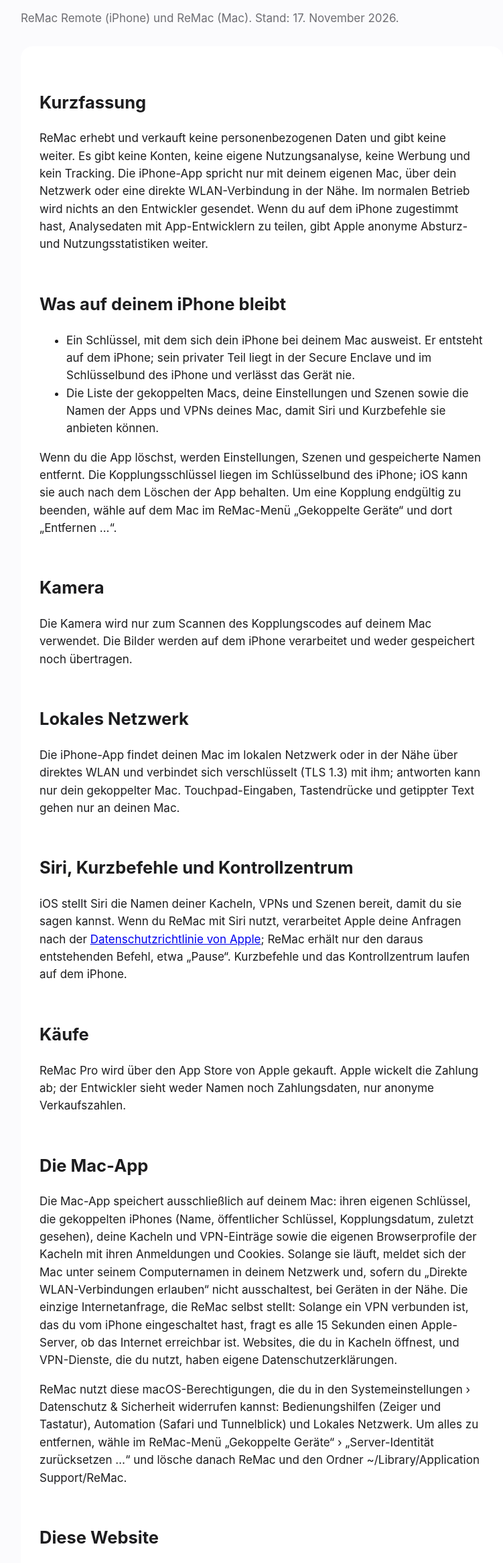
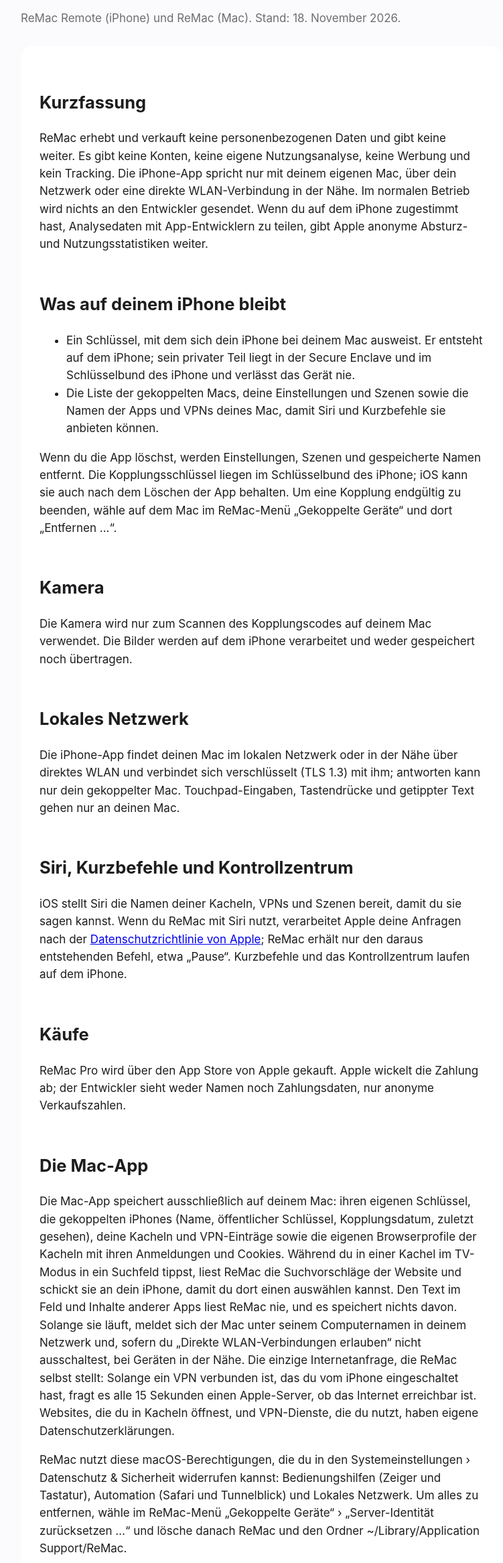
Before and after one commit to muellerdom/remac-site, a plain HTML site: page de/datenschutz.html in a window 1280 px wide. Shown: the part 167-2500 px from the top of the page at 67% size, without its empty margins (249-1000 px from the left). Drawn offline with Linux system fonts and the light colour scheme.

Commit message:
docs(privacy): ReMac reads a tile's search suggestions for the iPhone
Co-Authored-By: Claude Opus 5.5 <noreply@anthropic.com>
Claude-Session: https://claude.ai/code/session_01WrkPLyXArm3gshPWKK5drM

```diff
--- a/de/datenschutz.html
+++ b/de/datenschutz.html
@@ -17,7 +17,7 @@
 <header><nav><a href="index.html">ReMac</a><a href="screensavers.html">Bildschirmschoner</a><a href="datenschutz.html" aria-current="page">Datenschutz</a><a href="../privacy.html" lang="en" hreflang="en">English</a></nav></header>
 <main>
 <h1>Datenschutzerklärung</h1>
-<p class="muted">ReMac Remote (iPhone) und ReMac (Mac). Stand: 17. November 2026.</p>
+<p class="muted">ReMac Remote (iPhone) und ReMac (Mac). Stand: 18. November 2026.</p>
 
 <section class="card">
 <h2>Kurzfassung</h2>
@@ -43,7 +43,7 @@
 <p>ReMac Pro wird über den App Store von Apple gekauft. Apple wickelt die Zahlung ab; der Entwickler sieht weder Namen noch Zahlungsdaten, nur anonyme Verkaufszahlen.</p>
 
 <h2>Die Mac-App</h2>
-<p>Die Mac-App speichert ausschließlich auf deinem Mac: ihren eigenen Schlüssel, die gekoppelten iPhones (Name, öffentlicher Schlüssel, Kopplungsdatum, zuletzt gesehen), deine Kacheln und VPN-Einträge sowie die eigenen Browserprofile der Kacheln mit ihren Anmeldungen und Cookies. Solange sie läuft, meldet sich der Mac unter seinem Computernamen in deinem Netzwerk und, sofern du „Direkte WLAN-Verbindungen erlauben“ nicht ausschaltest, bei Geräten in der Nähe. Die einzige Internetanfrage, die ReMac selbst stellt: Solange ein VPN verbunden ist, das du vom iPhone eingeschaltet hast, fragt es alle 15 Sekunden einen Apple-Server, ob das Internet erreichbar ist. Websites, die du in Kacheln öffnest, und VPN-Dienste, die du nutzt, haben eigene Datenschutzerklärungen.</p>
+<p>Die Mac-App speichert ausschließlich auf deinem Mac: ihren eigenen Schlüssel, die gekoppelten iPhones (Name, öffentlicher Schlüssel, Kopplungsdatum, zuletzt gesehen), deine Kacheln und VPN-Einträge sowie die eigenen Browserprofile der Kacheln mit ihren Anmeldungen und Cookies. Während du in einer Kachel im TV-Modus in ein Suchfeld tippst, liest ReMac die Suchvorschläge der Website und schickt sie an dein iPhone, damit du dort einen auswählen kannst. Den Text im Feld und Inhalte anderer Apps liest ReMac nie, und es speichert nichts davon. Solange sie läuft, meldet sich der Mac unter seinem Computernamen in deinem Netzwerk und, sofern du „Direkte WLAN-Verbindungen erlauben“ nicht ausschaltest, bei Geräten in der Nähe. Die einzige Internetanfrage, die ReMac selbst stellt: Solange ein VPN verbunden ist, das du vom iPhone eingeschaltet hast, fragt es alle 15 Sekunden einen Apple-Server, ob das Internet erreichbar ist. Websites, die du in Kacheln öffnest, und VPN-Dienste, die du nutzt, haben eigene Datenschutzerklärungen.</p>
 <p>ReMac nutzt diese macOS-Berechtigungen, die du in den Systemeinstellungen › Datenschutz &amp; Sicherheit widerrufen kannst: Bedienungshilfen (Zeiger und Tastatur), Automation (Safari und Tunnelblick) und Lokales Netzwerk. Um alles zu entfernen, wähle im ReMac-Menü „Gekoppelte Geräte“ › „Server-Identität zurücksetzen …“ und lösche danach ReMac und den Ordner ~/Library/Application Support/ReMac.</p>
 
 <h2>Diese Website</h2>
```
Also changed, not shown: privacy.html (+2 -2 lines).
